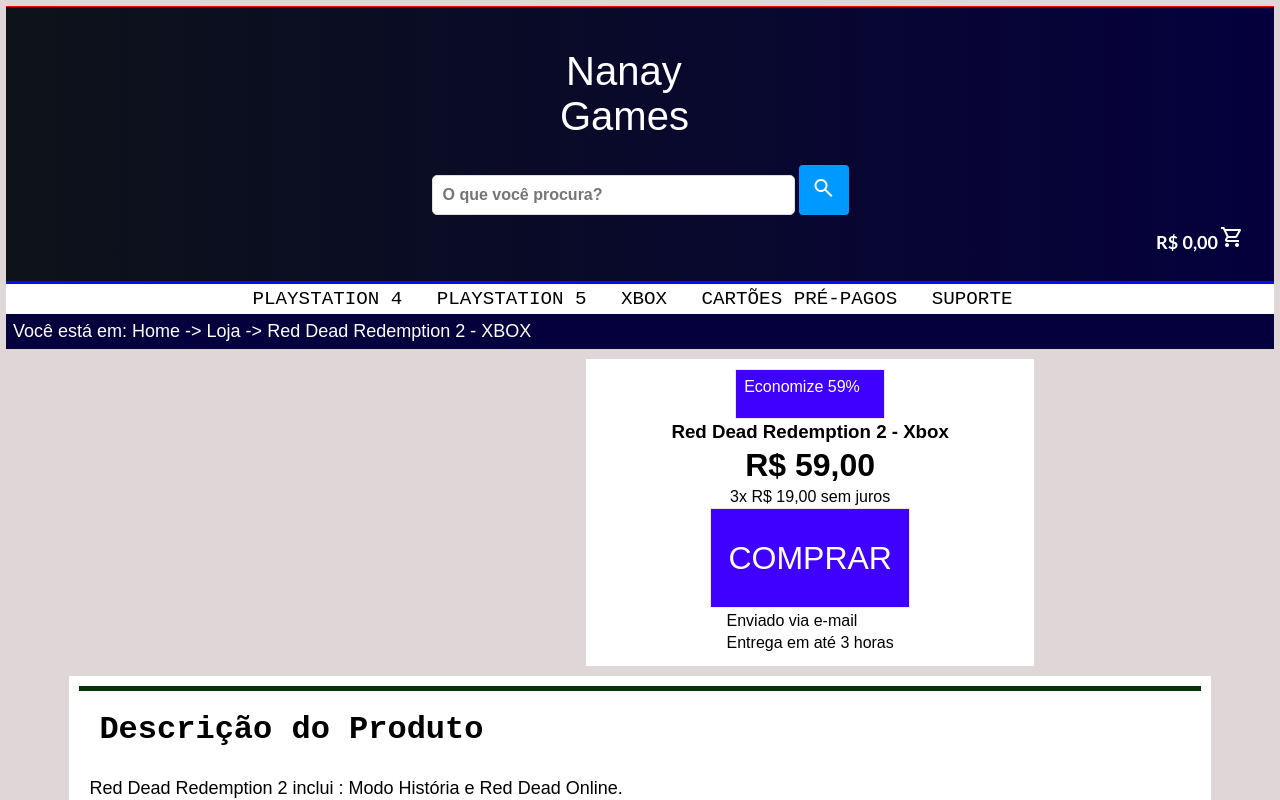
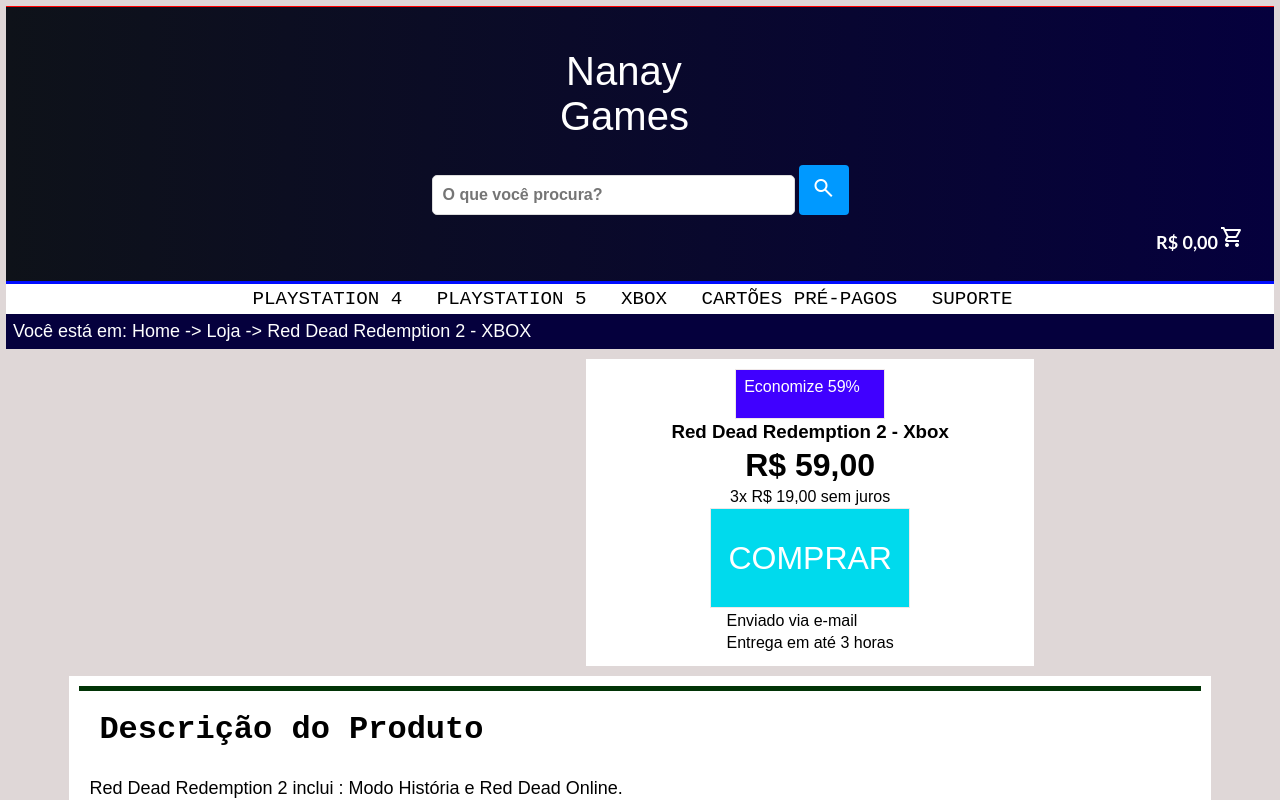
Before and after one commit to gustavobardavid/site-de-ecommerce, a website: page compra/compra.html in a window 1280 px wide. In both pictures the pointer is over the button "COMPRAR". Shown: the top 800 px of the page. Drawn offline with nearby package versions, Linux system fonts and the light colour scheme.

Commit message:
adicionando efeitos aos botoes

```diff
--- a/compra/compra.css
+++ b/compra/compra.css
@@ -1,7 +1,6 @@
 body {
     background: rgb(223, 215, 215);
 }
-
 
 .barra {
     background: #05003d;
@@ -58,6 +57,10 @@
     padding: 8px;
     cursor: pointer;
     font-size: xx-large;
+}
+
+.sell-box button:hover {
+    background-color: #00daed;
 }
 
 .descricao {
--- a/styles/footer.css
+++ b/styles/footer.css
@@ -13,6 +13,7 @@
     flex-direction: row;
     width: 100%;
     bottom: 0px;
+    margin-top: 10px;
 }
 
 .footer-wrapper {
```
